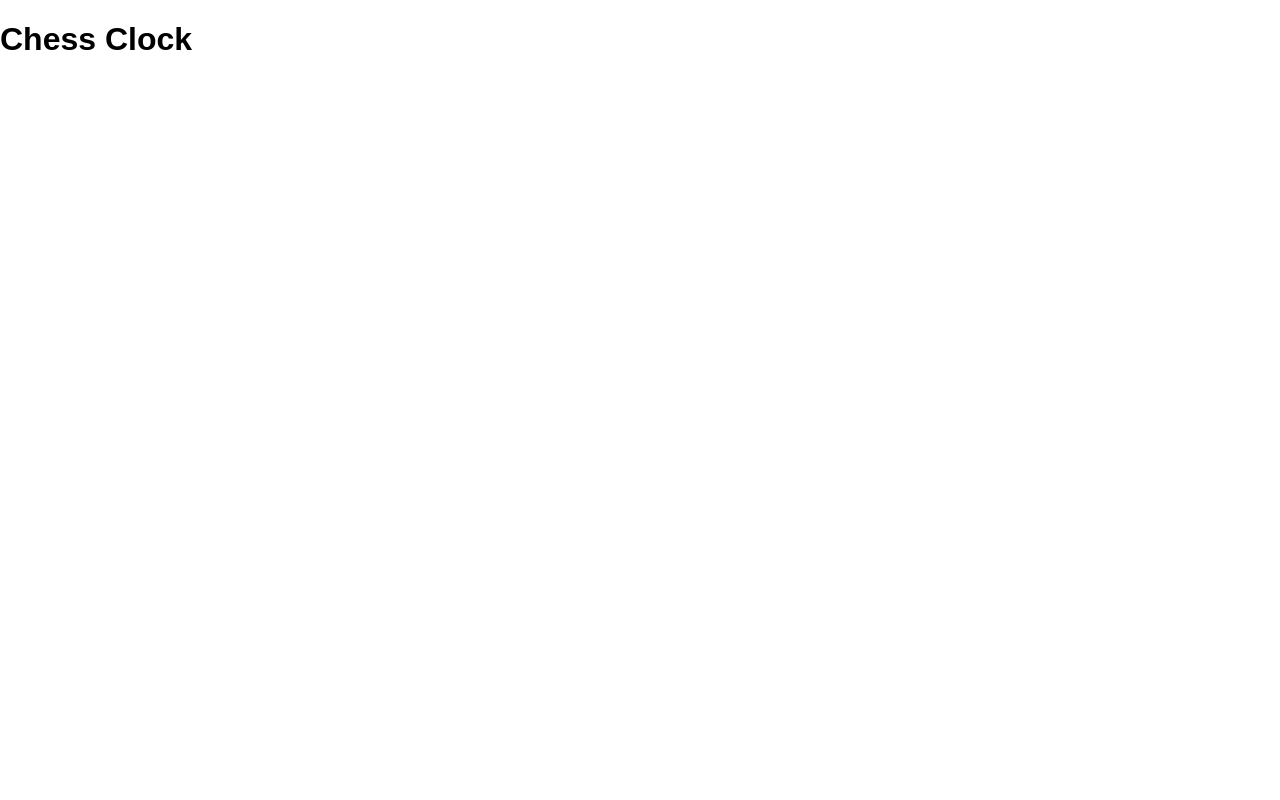
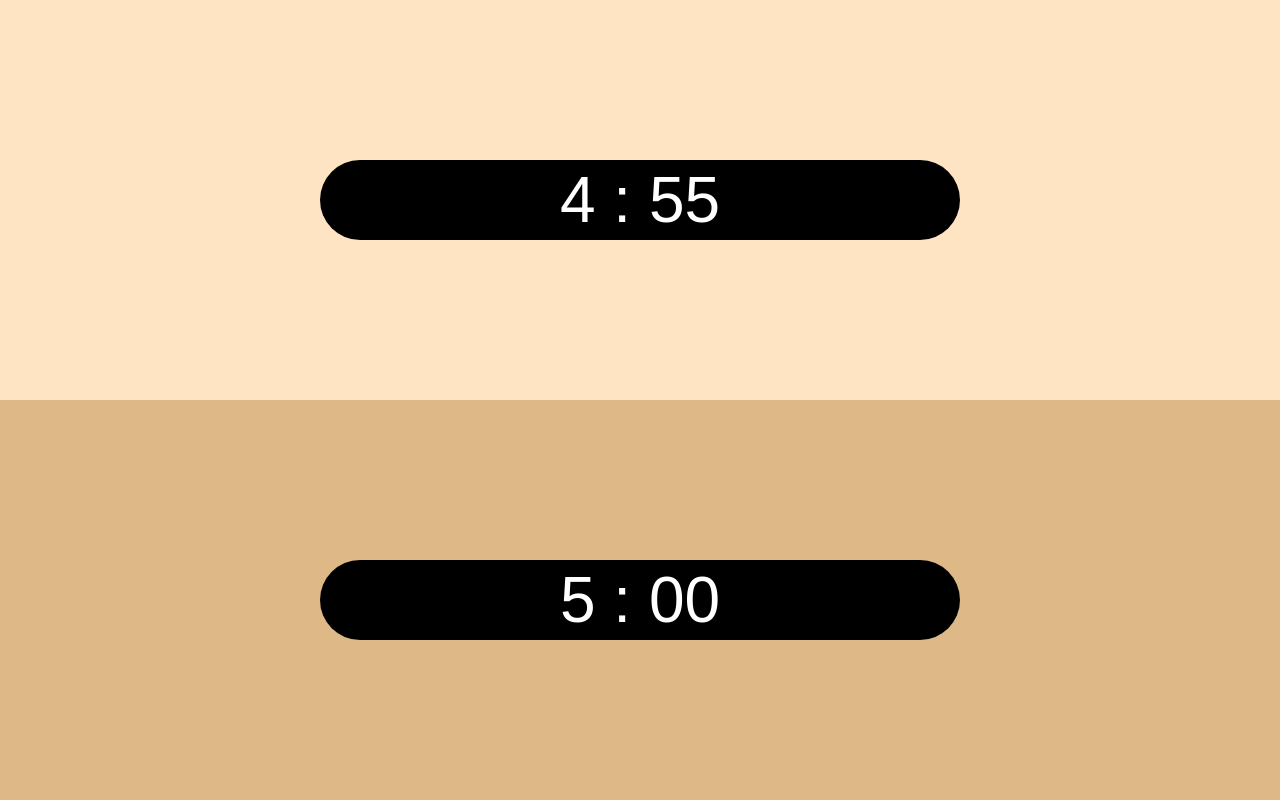
Before and after one commit to Alek6-dev/chess-clock, a plain HTML site: page index.html in a window 1280 px wide. Drawn offline with Linux system fonts and the light colour scheme.

Commit message:
Ajout du chrono et logique startTimer

```diff
--- a/index.html
+++ b/index.html
@@ -7,7 +7,17 @@
   <link rel="stylesheet" href="style.css">
 </head>
 <body>
-  <h1>Chess Clock</h1>
+    <div class="top-player">
+        <div class="chrono" id="chrono-top-player">
+
+        </div>
+    </div>
+    <div class="bottom-player">
+        <div class="chrono" id="chrono-bottom-player">
+
+        </div>
+    </div>
+
   <script src="script.js"></script>
 </body>
 </html>
--- a/script.js
+++ b/script.js
@@ -1 +1,87 @@
-console.log("Chess Clock prêt !");
+// Je récupère les zones des joueurs
+const topPlayer = document.querySelector(".top-player");
+const bottomPlayer = document.querySelector(".bottom-player");
+// Je récupère les chrono de chaque zone
+const topTimer = document.getElementById("chrono-top-player");
+const bottomTimer = document.getElementById("chrono-bottom-player");
+// On déclare les variables minutes et secondes du top-player
+let topMinutes = 5;
+let topSeconds = 0;
+// On déclare les variables minutes et secondes du bottom-player
+let bottomMinutes = 5;
+let bottomSeconds = 0;
+
+let activePlayer = "top";
+
+let timerInterval = null;
+
+// Fonction pour formater les secondes avec deux chiffres
+function formatSeconds(seconds) {
+    if (seconds < 10) {
+        return "0" + seconds;
+    } else {
+        return seconds.toString();
+    }
+}
+
+topSeconds = formatSeconds(topSeconds);
+bottomSeconds = formatSeconds(bottomSeconds);
+
+topTimer.textContent = topMinutes + " : " + topSeconds;
+bottomTimer.textContent = bottomMinutes + " : " + bottomSeconds;
+
+play()
+
+function togglePlayer() {
+    if (activePlayer === "top") {
+        activePlayer = "bottom"
+    } else {
+        activePlayer = "top"
+    }
+    play()
+}
+
+topPlayer.addEventListener("click", () => {
+    if (activePlayer === "top") {
+        togglePlayer();
+    }
+})
+bottomPlayer.addEventListener("click", () => {
+    if (activePlayer === "bottom") {
+        togglePlayer();
+    }
+})
+
+function startTimer() {
+    if (activePlayer === "top") {
+        topSeconds--;
+        if (topSeconds < 0) {
+            topMinutes--;
+            topSeconds = 59;
+        }
+        topTimer.textContent = topMinutes + " : " + formatSeconds(topSeconds);
+        if (topMinutes === 0 && topSeconds === 0) {
+            clearInterval(timerInterval);
+            alert("Top player a perdu !");
+        }
+    }
+
+    if (activePlayer === "bottom") {
+        bottomSeconds--;
+        if (bottomSeconds < 0) {
+            bottomMinutes--;
+            bottomSeconds = 59;
+        }
+        bottomTimer.textContent = bottomMinutes + " : " + formatSeconds(bottomSeconds);
+        if (bottomMinutes === 0 && bottomSeconds === 0) {
+            clearInterval(timerInterval);
+            alert("Bottom player a perdu !");
+        }
+    }
+}
+
+// Pour démarrer le chrono du joueur actif :
+function play() {
+    clearInterval(timerInterval); // On stoppe le chrono précédent
+    timerInterval = setInterval(startTimer, 1000); // On déclenche le tick toutes les secondes
+}
--- a/style.css
+++ b/style.css
@@ -1,4 +1,33 @@
 body {
   margin: 0;
+  padding: 0;
   font-family: sans-serif;
+  height: 100vh;
 }
+.top-player {
+    width: 100%;
+    height: 50vh;
+    background-color: bisque;
+    display: flex;
+    justify-content: center;
+    align-items: center;
+}
+.bottom-player {
+    width: 100%;
+    height: 50vh;
+    background-color: burlywood;
+    display: flex;
+    justify-content: center;
+    align-items: center;
+}
+.chrono {
+    width: 50%;
+    height: 20%;
+    background-color: black;
+    border-radius: 999px;
+    color: white;
+    display: flex;
+    justify-content: center;
+    align-items: center;
+    font-size: 4rem;
+}
```
